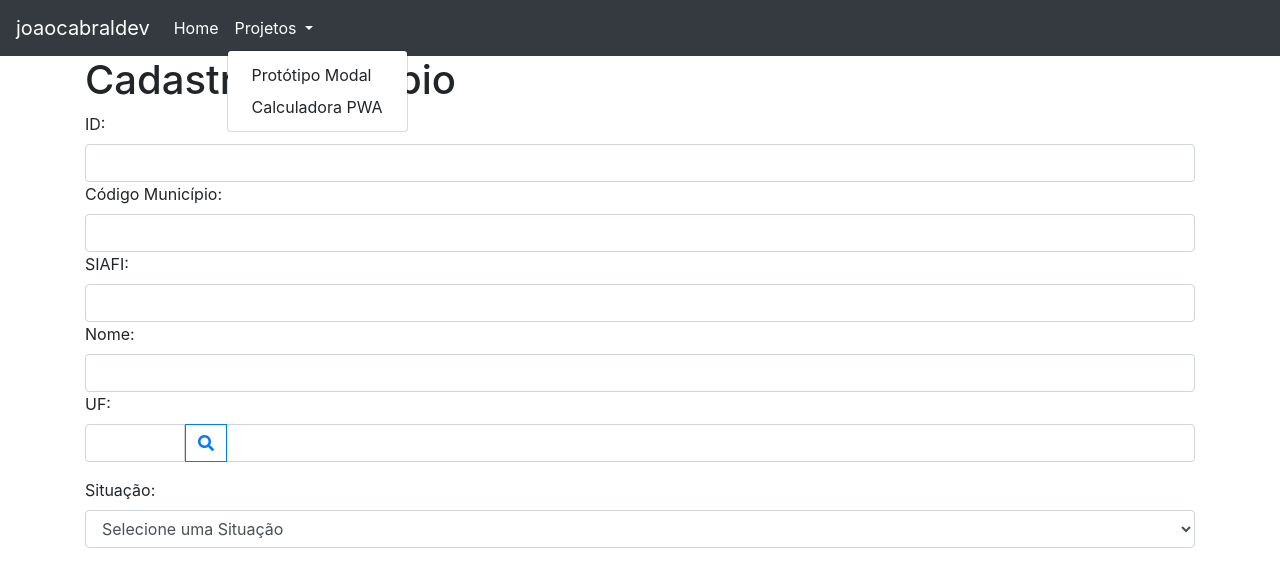
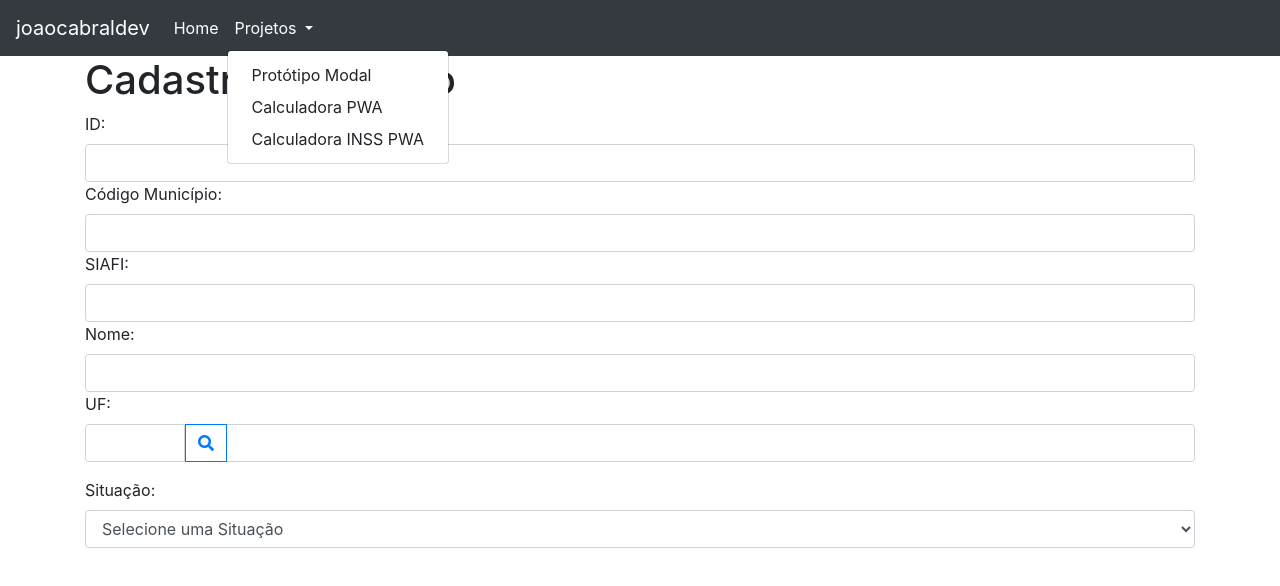
Before and after one commit to joaocabraldev/joaocabraldev.github.io, a website: page prototipo_modal.html in a window 1280 px wide. Both pictures are taken after a click on the button "Projetos". Drawn offline with nearby package versions, Linux system fonts and the light colour scheme.

Commit message:
Update Menu
Updating menu

```diff
--- a/prototipo_modal.html
+++ b/prototipo_modal.html
@@ -31,13 +31,15 @@
 					<a id="nav-home" class="nav-link" href="/">Home <span class="sr-only">(current)</span></a>
 				</li>
 				<li class="nav-item dropdown">
-					<a id="nav-projetos" class="nav-link dropdown-toggle" href="#" id="navbarDropdown" role="button" data-toggle="dropdown"
+					<a id="nav-projetos" class="nav-link dropdown-toggle" href="#"
+                        id="navbarDropdown" role="button" data-toggle="dropdown"
 						aria-haspopup="true" aria-expanded="false">
 						Projetos
 					</a>
 					<div class="dropdown-menu" aria-labelledby="navbarDropdown">
 						<a id="nav-prototipo" class="dropdown-item" href="/prototipo_modal.html">Protótipo Modal</a>
-						<a id="nav-calculadora" class="dropdown-item" href="/pwa/index.html">Calculadora PWA</a>
+                        <a id="nav-calculadora" class="dropdown-item" href="/pwa/index.html">Calculadora PWA</a>
+                        <a id="nav-calculadora" class="dropdown-item" href="/calculadora_inss_pwa/index.html">Calculadora INSS PWA</a>
 					</div>
 				</li>
 			</ul>
```
